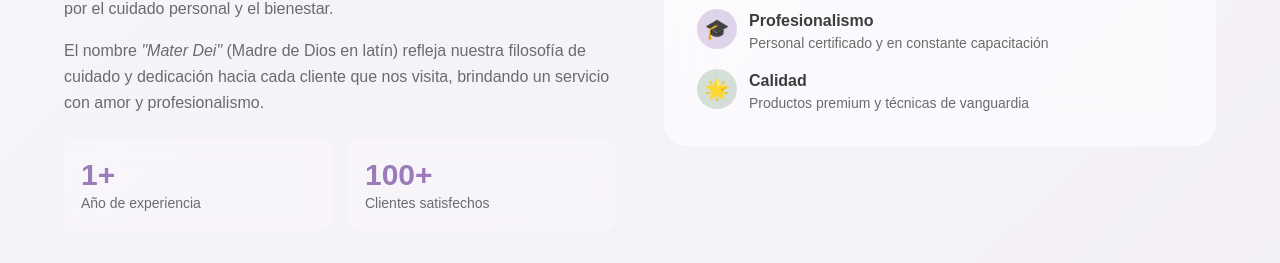
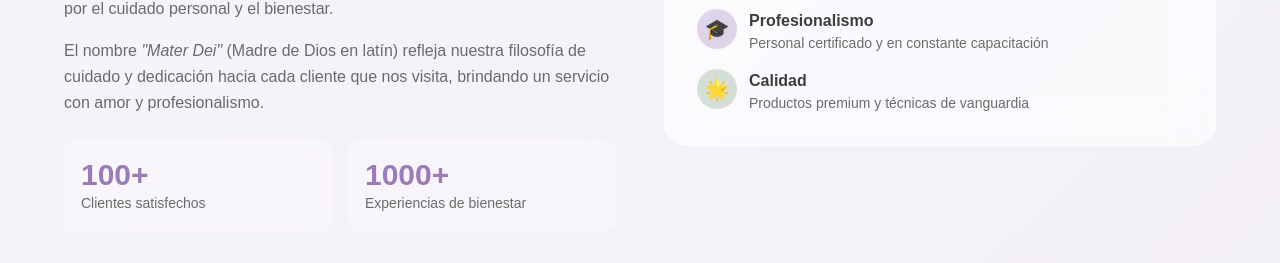
Before and after one commit to LuisMCarballoG/materdei, a Next.js app in the folder spa-website/: page / in a window 1280 px wide. Shown: the part 2274-2537 px from the top of the page. Built offline with nearby package versions, Linux system fonts and the light colour scheme.

Commit message:
content: update stats to 100+ clientes, 1000+ experiencias

```diff
--- a/spa-website/app/page.tsx
+++ b/spa-website/app/page.tsx
@@ -160,12 +160,12 @@ export default function Home() {
 
               <div className="grid grid-cols-2 gap-4">
                 <div className="glass p-4 rounded-xl">
-                  <div className="text-3xl font-bold text-[#9B7BB8]">1+</div>
-                  <div className="text-sm text-[#6B6B6B]">Año de experiencia</div>
+                  <div className="text-3xl font-bold text-[#9B7BB8]">100+</div>
+                  <div className="text-sm text-[#6B6B6B]">Clientes satisfechos</div>
                 </div>
                 <div className="glass p-4 rounded-xl">
-                  <div className="text-3xl font-bold text-[#9B7BB8]">100+</div>
-                  <div className="text-sm text-[#6B6B6B]">Clientes satisfechos</div>
+                  <div className="text-3xl font-bold text-[#9B7BB8]">1000+</div>
+                  <div className="text-sm text-[#6B6B6B]">Experiencias de bienestar</div>
                 </div>
               </div>
             </div>
```
